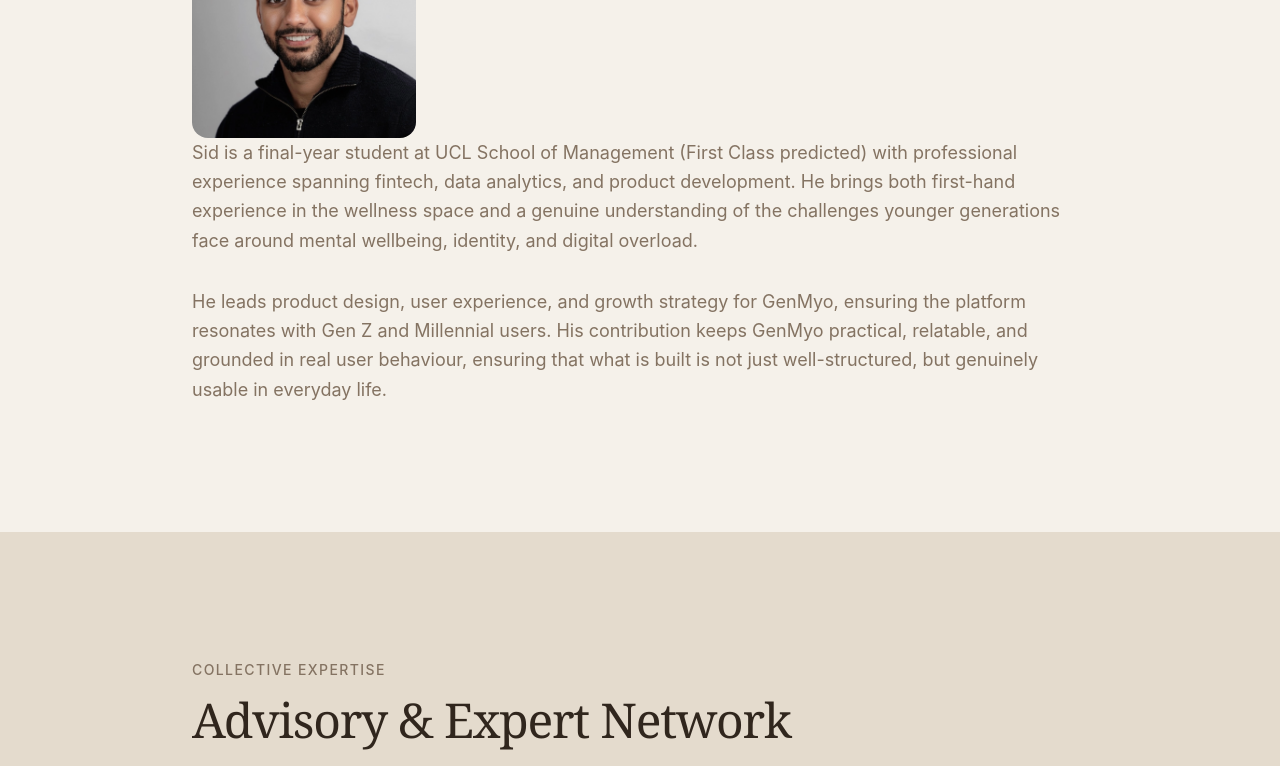
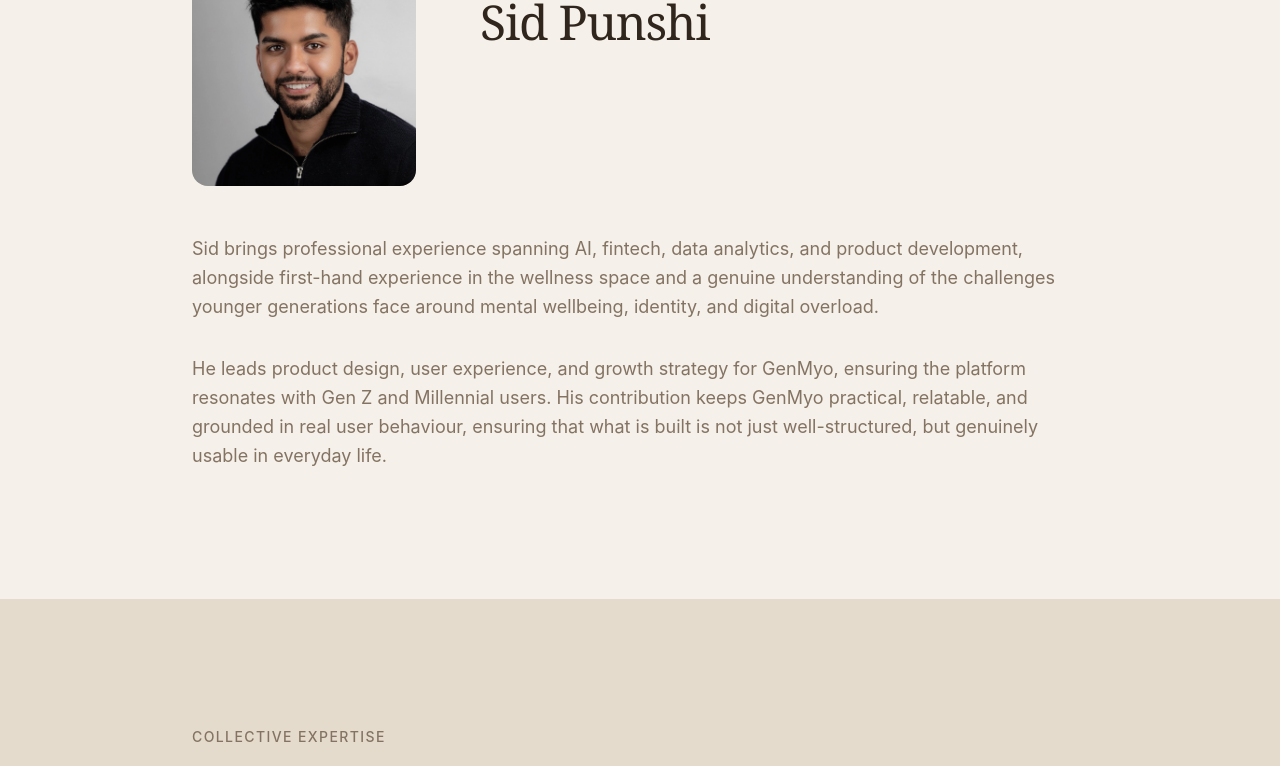
Before and after one commit to DeepakSxn/Genmyo, a React (Vite) app: page /team in a window 1280 px wide. Shown: the part 1660-2426 px from the top of the page. Built offline with nearby package versions, Linux system fonts and the light colour scheme; the HTML template or start-up script is replaced by a standard one.

Commit message:
space,footer

```diff
--- a/src/components/Footer.tsx
+++ b/src/components/Footer.tsx
@@ -1,4 +1,5 @@
 import { Link } from "react-router-dom";
+import FooterLogo from "./FooterLogo";
 
 const Footer = () => {
   return (
@@ -7,7 +8,9 @@
         <div className="grid grid-cols-1 md:grid-cols-4 gap-12 md:gap-8">
           {/* Brand */}
           <div className="md:col-span-2">
-            <h3 className="font-serif text-3xl font-medium mb-4">GenMyo</h3>
+            <div className="mb-6">
+              <FooterLogo size={60} />
+            </div>
             <p className="text-primary-foreground/70 max-w-md leading-relaxed">
               An AI-led platform designed to support lasting human development
               through personalized reflection, guidance, and growth.
--- /dev/null
+++ b/src/components/FooterLogo.tsx
@@ -0,0 +1,25 @@
+import { forwardRef } from "react";
+import footerLogoImage from "@/assets/gemmo-white.png";
+
+interface FooterLogoProps {
+  className?: string;
+  size?: number;
+}
+
+const FooterLogo = forwardRef<HTMLDivElement, FooterLogoProps>(
+  ({ className = "", size = 30 }, ref) => {
+    return (
+      <div ref={ref} className={`flex items-center ${className}`}>
+        <img
+          src={footerLogoImage}
+          alt="GenMyo"
+          style={{ height: size, width: "auto" }}
+        />
+      </div>
+    );
+  }
+);
+
+FooterLogo.displayName = "FooterLogo";
+
+export default FooterLogo;
--- a/src/pages/Team.tsx
+++ b/src/pages/Team.tsx
@@ -26,7 +26,7 @@
       <section className="section-padding bg-background">
         <div className="container-wide px-6 md:px-12">
           <div className="max-w-4xl mx-auto">
-          <div className="flex flex-col md:flex-row gap-10 md:gap-16 items-start">
+          <div className="flex flex-col md:flex-row gap-10 md:gap-16 items-start mb-10 md:mb-12">
               <div className="w-48 h-48 md:w-56 md:h-56 rounded-2xl overflow-hidden flex-shrink-0 bg-secondary">
                 <img src={personaRajit} alt="Rajit Punshi" className="w-full h-full object-cover" />
               </div>
@@ -67,7 +67,7 @@
       <section className="section-padding bg-cream">
         <div className="container-wide px-6 md:px-12">
           <div className="max-w-4xl mx-auto">
-          <div className="flex flex-col md:flex-row gap-10 md:gap-16 items-start">
+          <div className="flex flex-col md:flex-row gap-10 md:gap-16 items-start mb-10 md:mb-12">
               <div className="w-48 h-48 md:w-56 md:h-56 rounded-2xl overflow-hidden flex-shrink-0 bg-secondary">
                 <img src={personaSid} alt="Sid Punshi" className="w-full h-full object-cover" />
               </div>
@@ -82,11 +82,10 @@
             </div>
             <div className="space-y-8 text-lg text-muted-foreground leading-relaxed">
               <p>
-                Sid is a final-year student at UCL School of Management (First Class
-                predicted) with professional experience spanning fintech, data analytics,
-                and product development. He brings both first-hand experience in the
-                wellness space and a genuine understanding of the challenges younger
-                generations face around mental wellbeing, identity, and digital overload.
+                Sid brings professional experience spanning AI, fintech, data analytics,
+                and product development, alongside first-hand experience in the wellness
+                space and a genuine understanding of the challenges younger generations
+                face around mental wellbeing, identity, and digital overload.
               </p>
               <p>
                 He leads product design, user experience, and growth strategy for GenMyo,
```
Also changed, not shown: src/assets/gemmo-white.png (added).
